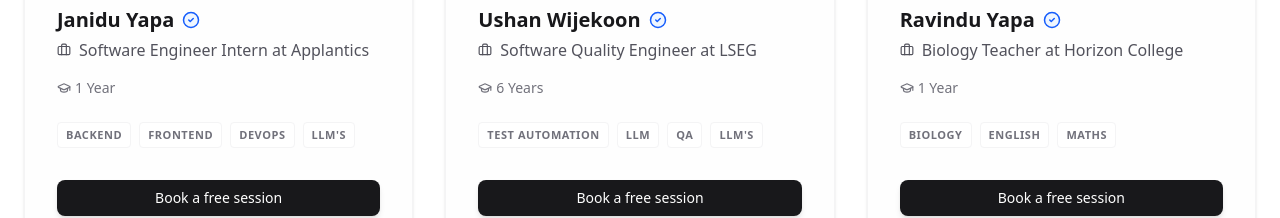
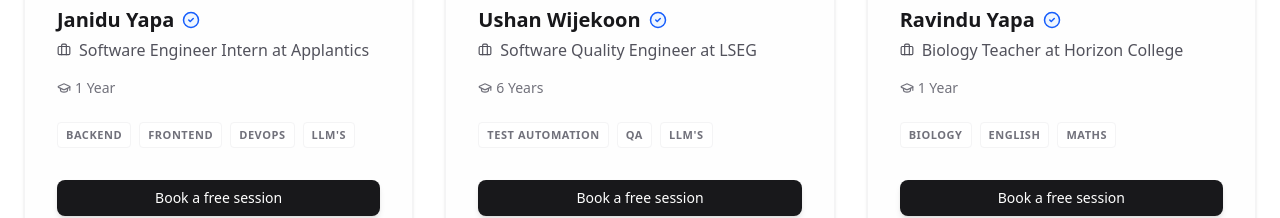
Before and after one commit to DevJanidu/skill-mentor, a React (Vite) app in the folder frontend/: page / in a window 1280 px wide. Shown: the part 3480-3698 px from the top of the page. Built offline with nearby package versions, Linux system fonts and the light colour scheme; no server answers.

Commit message:
fix static data typo

```diff
--- a/frontend/src/components/MentorPreview.tsx
+++ b/frontend/src/components/MentorPreview.tsx
@@ -29,7 +29,7 @@ const mentors = [
     rating: "4.9",
     reviews: 41,
     experience: "6 Years",
-    subjects: ["Test Automation", "LLM", "QA", "LLM'S"],
+    subjects: ["Test Automation", "QA", "LLM'S"],
     img: "https://media.licdn.com/dms/image/v2/D5603AQE2ZCSBxEey4Q/profile-displayphoto-shrink_200_200/profile-displayphoto-shrink_200_200/0/1718259034291?e=1774483200&v=beta&t=-jB0jafkbIutQdyrE2fJwFOIYREG9vX85u-KAhlwy9c",
   },
   {
```
